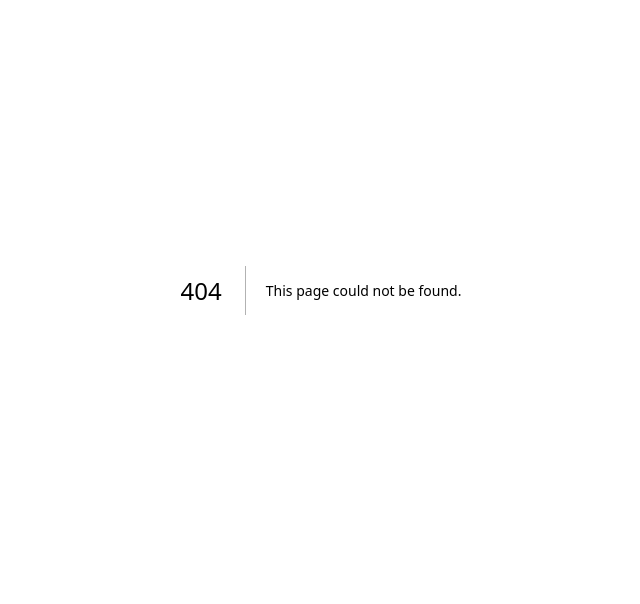
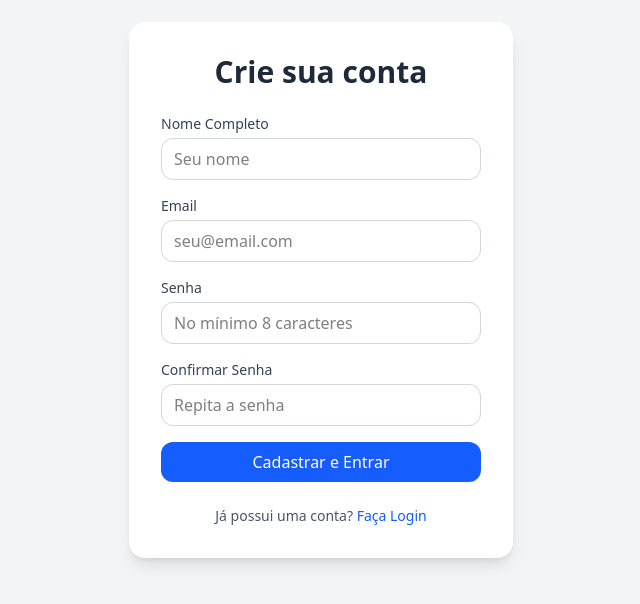
Before and after one commit to jotaenedatas/artesian-marketplace-frontend, a Next.js app: page /cadastro in a window 1280 px wide. Before the commit this address had no page. Shown: the part 110-714 px from the top of the page, without its empty margins (319-959 px from the left). Built offline with nearby package versions, Linux system fonts and the light colour scheme.

Commit message:
feat: add user register form page

```diff
--- /dev/null
+++ b/app/(auth)/cadastro/page.tsx
@@ -0,0 +1,78 @@
+"use client";
+
+import { useActionState } from "react";
+import Link from "next/link";
+import { useSearchParams } from "next/navigation";
+import { registerAction } from "@/actions/auth";
+import { InputField } from "@/components/ui/input-field";
+import { SubmitButton } from "@/components/ui/submit-button";
+
+export default function RegisterPage() {
+  const [state, action] = useActionState(registerAction, null);
+  const searchParams = useSearchParams();
+  const callbackUrl = searchParams.get("callbackUrl") || "/";
+
+  return (
+    <div className="min-h-screen flex items-center justify-center bg-gray-100 p-4">
+      <div className="w-full max-w-sm bg-white p-8 rounded-2xl shadow-lg">
+        <h1 className="text-3xl font-bold text-center mb-6 text-gray-800">
+          Crie sua conta
+        </h1>
+
+        {state?.message && (
+          <div className="mb-4 p-3 bg-red-50 text-red-600 text-sm rounded-lg border border-red-100">
+            {state.message}
+          </div>
+        )}
+
+        <form action={action} className="space-y-4">
+          <input type="hidden" name="callbackUrl" value={callbackUrl} />
+
+          <InputField
+            label="Nome Completo"
+            name="name"
+            type="text"
+            placeholder="Seu nome"
+            errorMessage={state?.errors?.["name"]}
+          />
+
+          <InputField
+            label="Email"
+            name="email"
+            type="email"
+            placeholder="seu@email.com"
+            errorMessage={state?.errors?.email}
+          />
+
+          <InputField
+            label="Senha"
+            name="password"
+            type="password"
+            placeholder="No mínimo 8 caracteres"
+            errorMessage={state?.errors?.password}
+          />
+
+          <InputField
+            label="Confirmar Senha"
+            name="confirmPassword"
+            type="password"
+            placeholder="Repita a senha"
+            errorMessage={state?.errors?.["_form"]}
+          />
+
+          <SubmitButton>Cadastrar e Entrar</SubmitButton>
+        </form>
+
+        <p className="text-sm text-center mt-6 text-gray-600">
+          Já possui uma conta?{" "}
+          <Link
+            href={`/login?callbackUrl=${encodeURIComponent(callbackUrl)}`}
+            className="text-blue-600 font-medium hover:underline"
+          >
+            Faça Login
+          </Link>
+        </p>
+      </div>
+    </div>
+  );
+}
--- a/app/page.tsx
+++ b/app/page.tsx
@@ -1,93 +1,98 @@
-export default function Home() {
+import { Header } from "@/components/layout/header";
+import { HeroSection } from "@/components/features/home/hero";
+import { CategoriesSection } from "@/components/features/home/categories";
+import { ProductCard } from "@/components/features/products/product-card";
+import { getAPIClient } from "@/services/api";
+import { BackendProduct } from "@/types/backend";
+
+async function getFeaturedProducts() {
+  const api = await getAPIClient();
+  try {
+    const { data } = await api.get<BackendProduct[]>("/products");
+
+    // Filtro para não mostrar produtos "Rascunho"
+    return data.filter((p) => p.status !== "DRAFT");
+  } catch (error) {
+    console.error("Erro ao carregar produtos:", error);
+    return [];
+  }
+}
+
+export default async function Home() {
+  const products = await getFeaturedProducts();
+
   return (
-    <div className="min-h-screen bg-gray-50">
+    <div className="min-h-screen bg-gray-50 font-sans">
+      <Header />
 
-      {/* NAVBAR */}
-      <header className="flex items-center justify-between px-8 py-5 border-b bg-white">
-        <h1 className="text-2xl font-bold tracking-tight">JC INC</h1>
-        <nav className="hidden md:flex items-center gap-8 text-gray-600">
-          <a href="#" className="hover:text-black">Categorias</a>
-          <a href="#" className="hover:text-black">Quero vender</a>
-        </nav>
+      <main>
+        <HeroSection />
 
-        <a href= "/login" className="px-4 py-2 bg-black text-white rounded-xl hover:opacity-80 transition">
-          Entrar
-        </a>
-      </header>
+        {/* Componente agora lida com categorias sem imagem */}
+        <CategoriesSection />
 
-      {/* HERO */}
-      <section className="px-8 pt-16 pb-24 max-w-6xl mx-auto grid md:grid-cols-2 gap-14 items-center">
+        <section id="produtos" className="px-8 py-20 max-w-7xl mx-auto">
+          <div className="flex justify-between items-end mb-10">
+            <div>
+              <h3 className="text-3xl font-bold text-gray-900">
+                Produtos em Alta
+              </h3>
+              <p className="text-gray-500 mt-2">
+                Destaques da comunidade JC INC.
+              </p>
+            </div>
+            <a
+              href="/busca"
+              className="text-blue-600 font-medium hover:underline hidden sm:block"
+            >
+              Ver todos &rarr;
+            </a>
+          </div>
 
-        <div>
-          <h2 className="text-5xl md:text-6xl font-bold leading-light te mb-6">
-            O futuro do artesanato
-            <span className="block text-blue-600">começa aqui.</span>
-          </h2>
+          {products.length > 0 ? (
+            <div className="grid sm:grid-cols-2 md:grid-cols-3 lg:grid-cols-4 gap-8">
+              {products.map((product) => (
+                <ProductCard
+                  key={product.id}
+                  id={product.id}
+                  // Mapeamento: backend.title -> frontend.name
+                  name={product.title}
+                  description={product.description}
+                  // Mapeamento: backend.price(string) -> frontend.price(number)
+                  price={Number(product.price)}
+                  // Mapeamento: pega primeira url ou undefined
+                  imageUrl={
+                    product.imageUrls.length > 0
+                      ? product.imageUrls[0]
+                      : undefined
+                  }
+                  // Mapeamento: pega nome da categoria aninhada
+                  categoryName={product.categories[0]?.name}
+                />
+              ))}
+            </div>
+          ) : (
+            <div className="text-center py-20 bg-white rounded-2xl border border-dashed">
+              <p className="text-gray-500">
+                Nenhum produto disponível no momento.
+              </p>
+            </div>
+          )}
 
-          <p className="text-gray-600 text-lg mb-8">
-            Tecnologia, velocidade e design trabalhando juntos para entregar a melhor experiência de compra.
-          </p>
+          <div className="mt-10 text-center sm:hidden">
+            <a
+              href="/busca"
+              className="text-blue-600 font-medium hover:underline"
+            >
+              Ver todos os produtos &rarr;
+            </a>
+          </div>
+        </section>
+      </main>
 
-          <div className="flex gap-4">
-            <button className="px-6 py-3 bg-blue-600 text-white rounded-xl hover:bg-blue-700 transition shadow-md">
-              Começar Agora
-            </button>
-            <button className="px-6 py-3 border rounded-xl hover:bg-gray-100 transition">
-              Explorar Produtos
-            </button>
-          </div>
-        </div>
-      </section>
-
-      {/* CATEGORIAS */}
-      <section className="px-8 py-16 bg-white">
-        <h3 className="text-3xl font-semibold mb-10 text-center">Categorias Populares</h3>
-
-        <div className="grid sm:grid-cols-2 md:grid-cols-3 lg:grid-cols-4 gap-8 max-w-6xl mx-auto">
-
-          {["Artesanatos em barro", "Chaveiros", "Casa e utilitarios", ""].map((cat, i) => (
-            <div
-              key={i}
-              className="p-6 bg-gray-100 rounded-xl cursor-pointer hover:shadow-xl transition shadow-sm flex flex-col items-center"
-            >
-              <div className="h-24 w-24 bg-white rounded-xl shadow flex items-center justify-center text-xl font-bold">
-                IMG
-              </div>
-              <p className="mt-4 text-lg font-medium">{cat}</p>
-            </div>
-          ))}
-        </div>
-      </section>
-
-      {/* PRODUTOS EM DESTAQUE */}
-      <section className="px-8 py-20 max-w-6xl mx-auto">
-        <h3 className="text-3xl font-semibold mb-10">Produtos em Alta</h3>
-
-        <div className="grid sm:grid-cols-2 md:grid-cols-3 gap-10">
-
-          {[1,2,3].map((p) => (
-            <div
-              key={p}
-              className="bg-white rounded-xl shadow hover:shadow-xl transition p-4 cursor-pointer"
-            >
-              <div className="h-48 bg-gray-200 rounded-xl mb-4 flex items-center justify-center text-xl font-bold">
-                IMG
-              </div>
-
-              <h4 className="text-lg font-semibold">Produto {p}</h4>
-              <p className="text-gray-600 mt-1">Descrição curta do produto.</p>
-
-              <div className="mt-4 flex justify-between items-center">
-                <span className="font-bold text-xl">R$ 199,99</span>
-                <button className="px-3 py-2 bg-blue-600 text-white rounded-lg hover:bg-blue-700 transition">
-                  Comprar
-                </button>
-              </div>
-            </div>
-          ))}
-
-        </div>
-      </section>
+      <footer className="bg-white border-t py-12 text-center text-gray-500">
+        <p className="mb-2">© 2025 JC INC. Todos os direitos reservados.</p>
+      </footer>
     </div>
   );
 }
```
